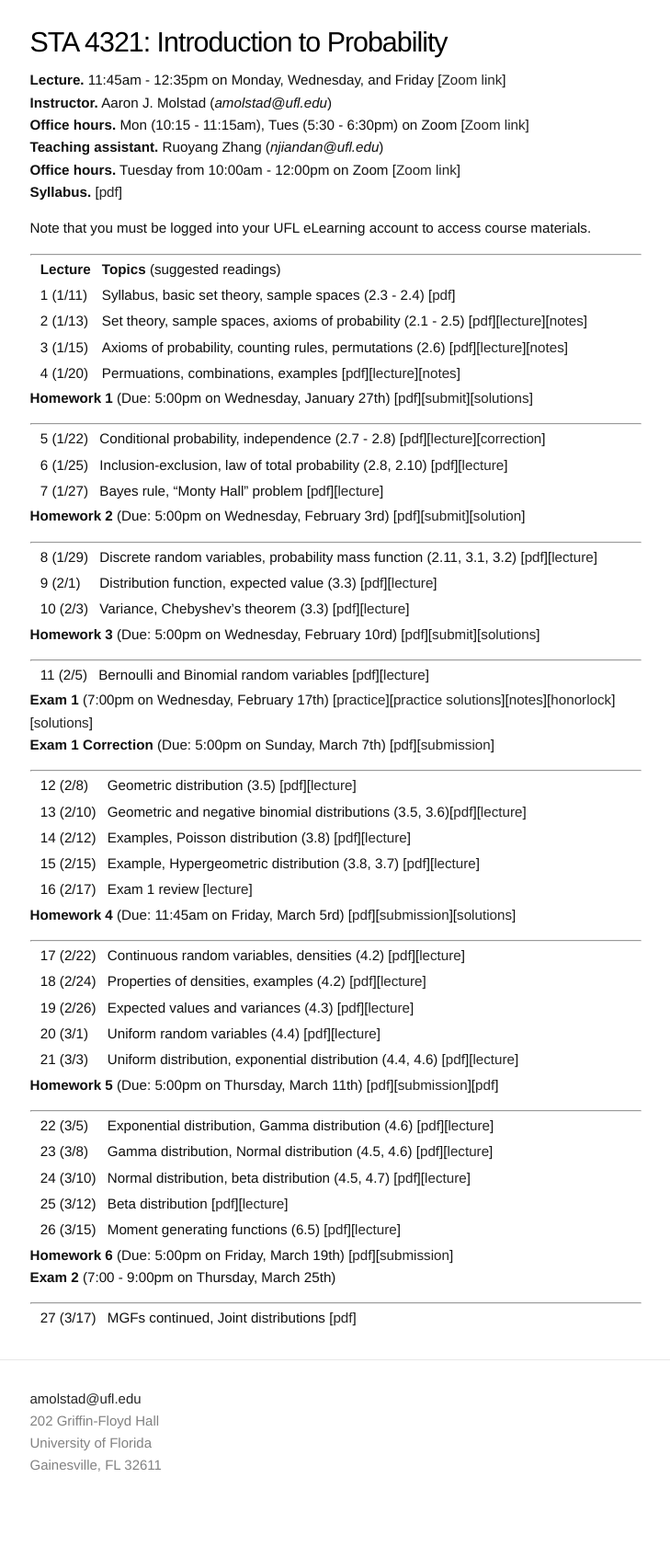
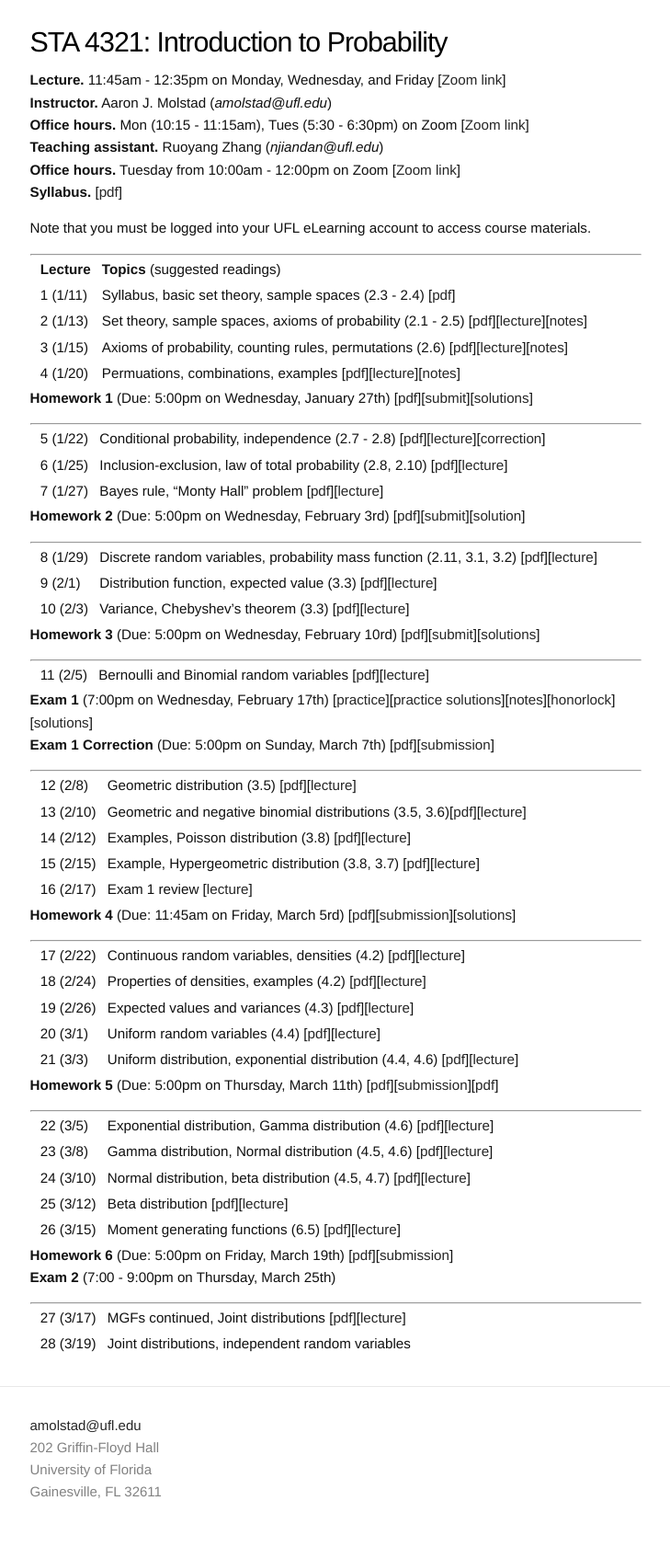
Before and after one commit to ajmolstad/ajmolstad.github.io, a Jekyll site: the page built from S21_STA4321.md, in a window 1280 px wide. Shown: the whole page at 92% size, without its empty margins (275-1004 px from the left). Built offline with Jekyll 4.4.1, drawn with Linux system fonts in a browser that asks for light colours; before the commit the page ends 1665 px from its top, so only the background shows below that.

Commit message:
Update S21_STA4321.md

```diff
--- a/S21_STA4321.md
+++ b/S21_STA4321.md
@@ -81,4 +81,5 @@ Note that you must be logged into your UFL eLearning account to access course ma
 
 ----------------
 
-|| 27 (3/17)  || MGFs continued, Joint distributions [[pdf](https://ufl.instructure.com/files/58001468/download?download_frd=1)] ||
+|| 27 (3/17)  || MGFs continued, Joint distributions [[pdf](https://ufl.instructure.com/files/58001468/download?download_frd=1)][[lecture](https://ufl.instructure.com/files/58008301/download?download_frd=1)] ||
+|| 28 (3/19)  || Joint distributions, independent random variables ||
```
